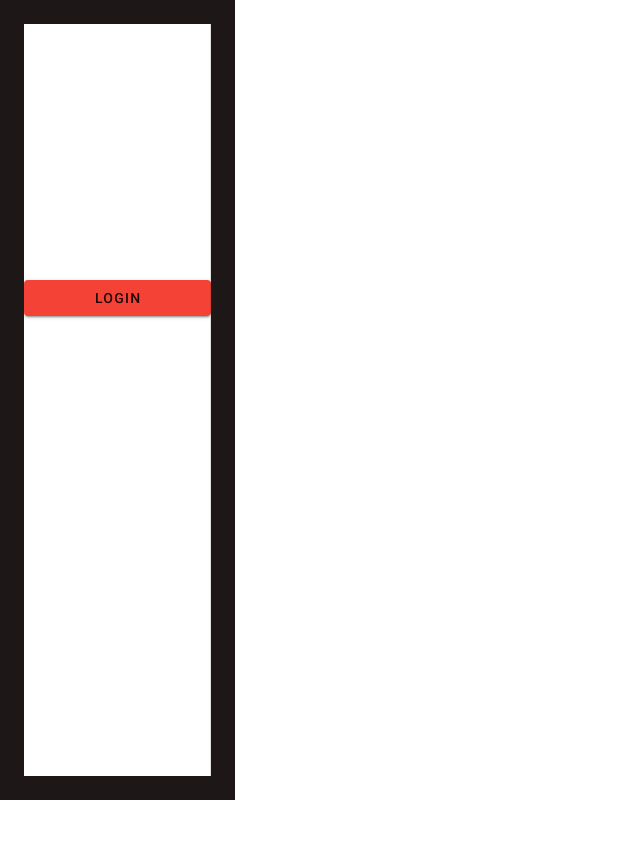
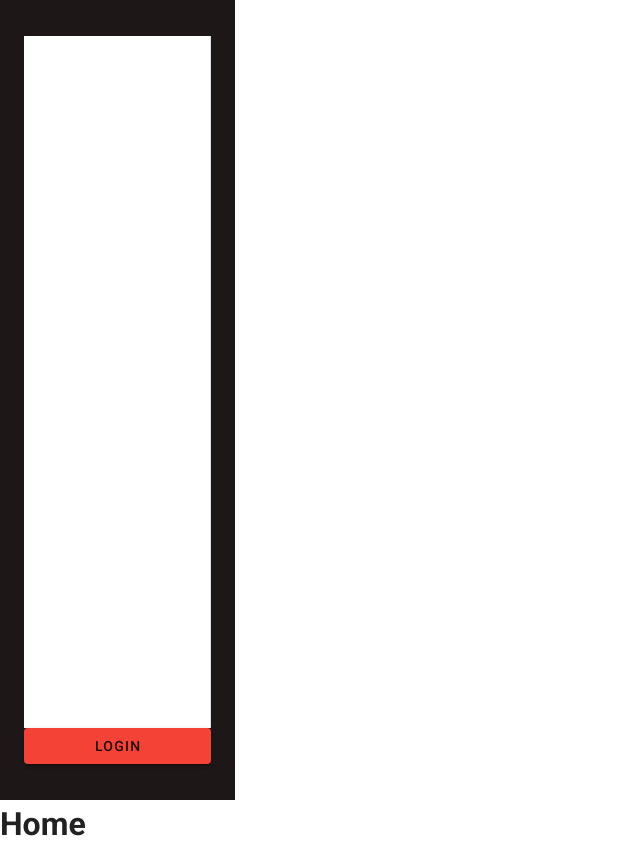
Before and after one commit to KharitonovaDina/learn_vuetify, a Vue app: page / in a window 1280 px wide. Shown: the whole page, without its empty margins (0-640 px from the left). Before the commit the page ends 800 px from the top, so only its background shows below. Built offline with nearby package versions, Linux system fonts and the light colour scheme.

Commit message:
add new pages: HomePage, FilmsPage

```diff
--- a/src/App.vue
+++ b/src/App.vue
@@ -1,7 +1,9 @@
 <template>
   <v-app>
     <NavBar/>
-    <router-view/>
+    <v-content>
+      <router-view/>
+    </v-content>
   </v-app>
 </template>
 
--- a/src/components/NavBar.vue
+++ b/src/components/NavBar.vue
@@ -26,10 +26,10 @@
           </v-list-item-content>
         </v-list-item>
       </v-list>
-      <PrimaryBtn
-        class="navbar__login-btn"
-      />
     </v-navigation-drawer>
+    <PrimaryBtn
+      class="navbar__login-btn"
+    />
   </v-container>
 </template>
 
@@ -54,6 +54,18 @@ export default {
           title: 'TV-shows',
           icon: 'mdi-television-box',
         },
+        {
+          title: 'Films',
+          icon: 'mdi-movie',
+        },
+        {
+          title: 'Serials',
+          icon: 'mdi-video',
+        },
+        {
+          title: 'TV-shows',
+          icon: 'mdi-television-box',
+        },
       ],
     };
   },
@@ -62,9 +74,11 @@ export default {
 
 <style scoped>
   .navbar {
+    display: flex;
+    flex-direction: column;
     height: 100vh;
     width: 235px;
-    padding: 24px;
+    padding: 36px 24px;
     margin: 0;
     background-color: #1E1717;
   }
@@ -73,6 +87,7 @@ export default {
     flex-direction: column;
     justify-content: space-between;
     background-color: inherit;
+    border: none;
   }
   .navbar__logo{
     margin-bottom: 24px;
--- a/src/router/index.js
+++ b/src/router/index.js
@@ -1,5 +1,6 @@
 import Vue from 'vue';
 import VueRouter from 'vue-router';
+import HomePage from '@/views/HomePage.vue';
 
 Vue.use(VueRouter);
 
@@ -7,15 +8,16 @@ const routes = [
   {
     path: '/',
     name: 'home',
+    component: HomePage,
   },
-  // {
-  //   // path: '/about',
-  //   // name: 'about',
-  //   // // route level code-splitting
-  //   // // this generates a separate chunk (about.[hash].js) for this route
-  //   // // which is lazy-loaded when the route is visited.
-  //   // component: () => import(/* webpackChunkName: "about" */ '../views/AboutView.vue'),
-  // },
+  {
+    path: '/films',
+    name: 'films',
+    // route level code-splitting
+    // this generates a separate chunk (about.[hash].js) for this route
+    // which is lazy-loaded when the route is visited.
+    component: () => import(/* webpackChunkName: "about" */ '../views/FilmsPage.vue'),
+  },
 ];
 
 const router = new VueRouter({
--- /dev/null
+++ b/src/views/FilmsPage.vue
@@ -0,0 +1,15 @@
+<template>
+  <div class="films">
+    <h1> FilmsPage fggggggggggggggggggggggggggggggggggggggg fggggggggggggggggggggggggggfgfgg </h1>
+  </div>
+</template>
+
+<script>
+export default {
+  name: 'FilmsPage',
+};
+</script>
+
+<style scoped>
+
+</style>
--- /dev/null
+++ b/src/views/HomePage.vue
@@ -0,0 +1,15 @@
+<template>
+  <div class="home">
+    <h1> Home </h1>
+  </div>
+</template>
+
+<script>
+export default {
+  name: 'HomePage',
+};
+</script>
+
+<style scoped>
+
+</style>
```
